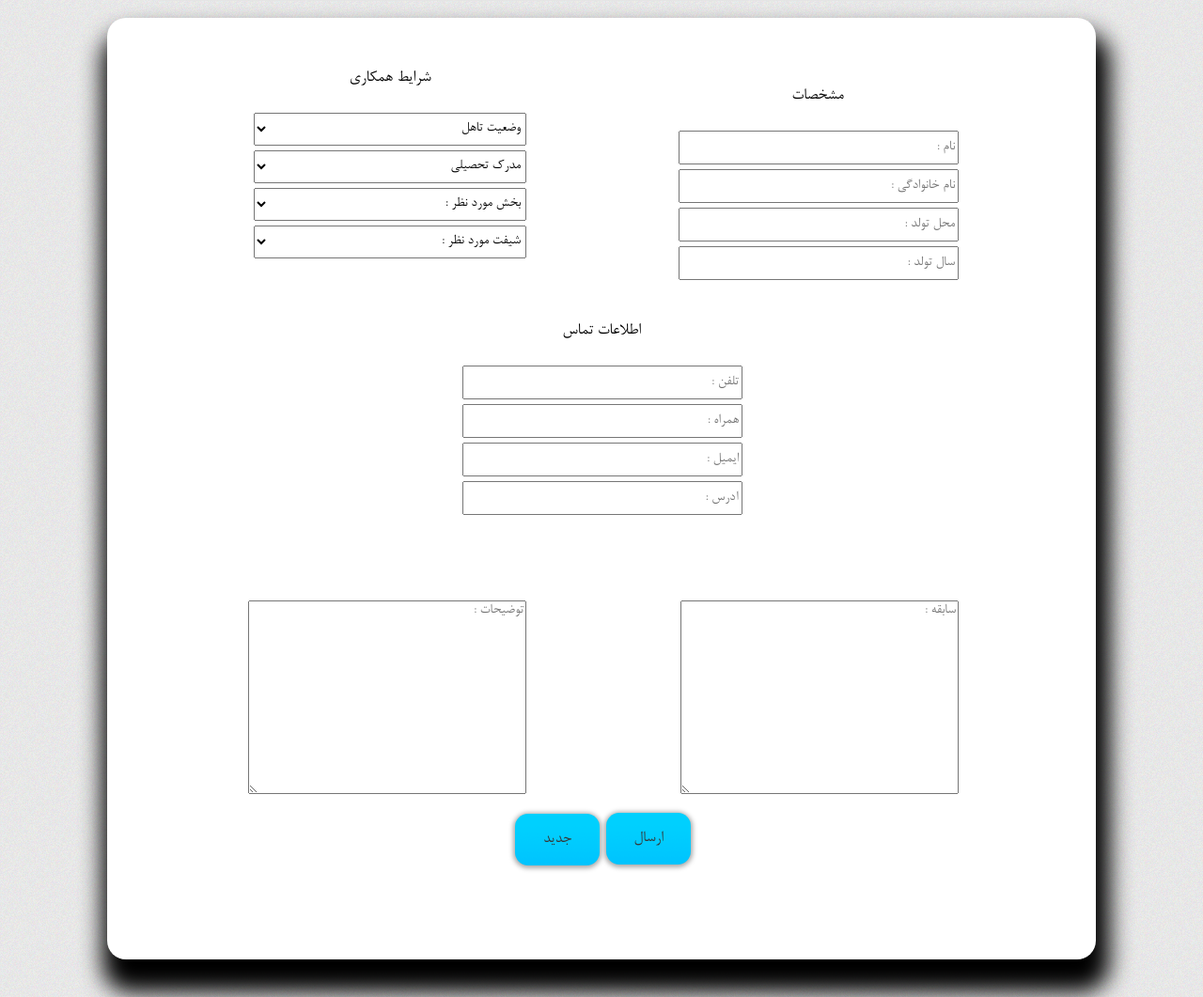
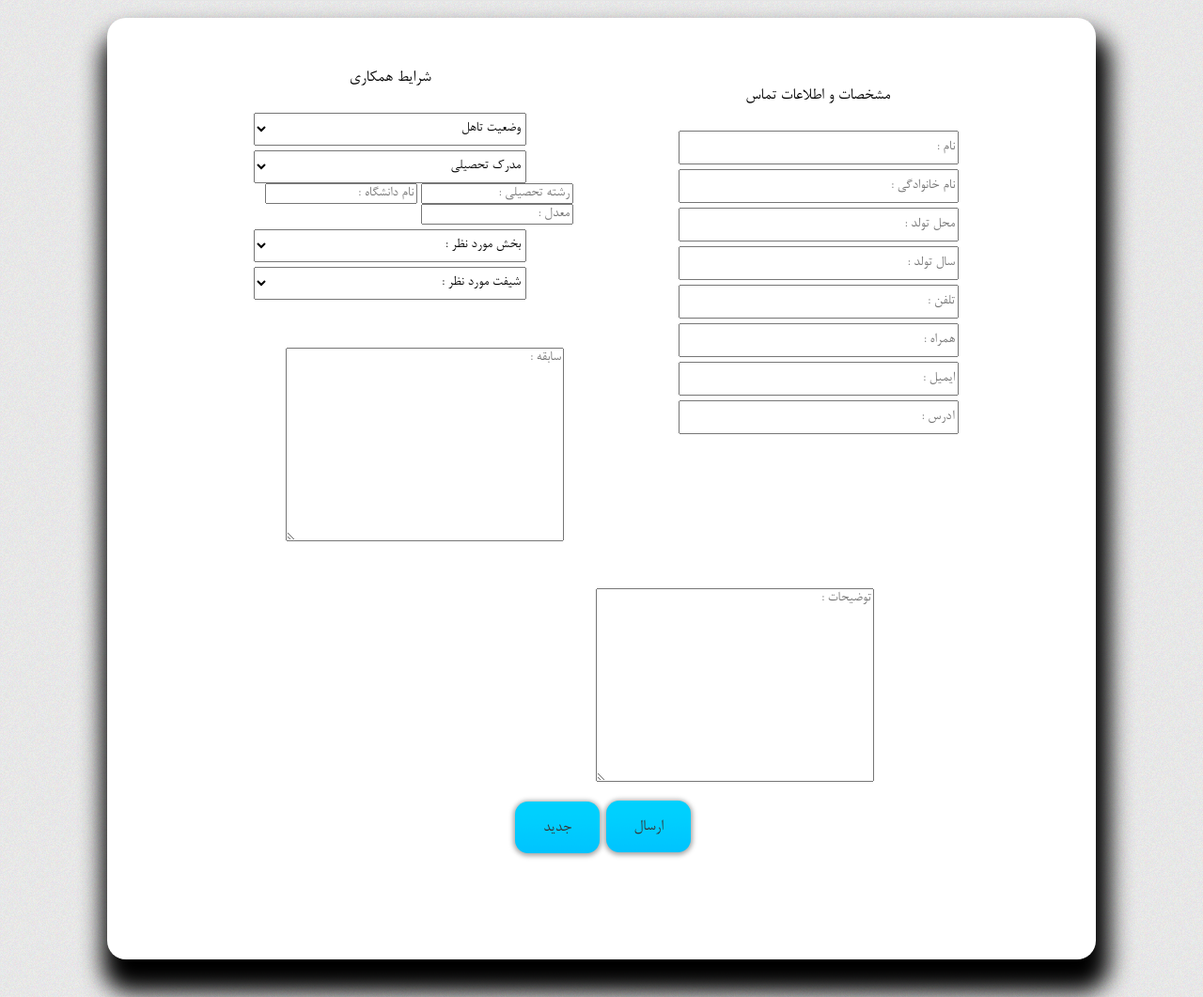
Before and after one commit to etp1711/DrAminiLab.com, a PHP site: page /employment.php in a window 1280 px wide. Shown: the part 251-1312 px from the top of the page at 94% size. Run offline with PHP 8.4, Linux system fonts and the light colour scheme.

Commit message:
edit employment Page

```diff
--- a/employment.php
+++ b/employment.php
@@ -19,11 +19,17 @@
 				<form action="employment-mail.php" name="employment" id="employment" method="post" target="ifrm">
 				<div class="form-div">
 						<div class="first">
-							<h3>مشخصات</h3>
+							<h3>مشخصات و اطلاعات تماس</h3>
 							<input name="namein" id="namein" class="namein em-name"   type="text" placeholder="نام :" />
 							<input name="familin" id="familin" class="familin em-family" type="text" placeholder="نام خانوادگی :" />
 							<input name="birthin" id="birthin" class="birthin em-city"   type="text" placeholder="محل تولد :" />
 							<input name="agein" id="agein" class="agein em-age"    type="number" min="1340" max="1373"placeholder="سال تولد :"  />
+
+							<input name="telin" id="telin" class="telin em-phone"        type="text" placeholder="تلفن :" />
+							<input name="mobin" id="mobin" class="mobin em-mobile" 		 type="text" placeholder="همراه :" />
+							<input name="emailin" id="emailin" class="emailin em-email"  type="text" placeholder="ایمیل :" />
+							<input name="adresin" id="adresin" class="adresin em-adress" type="text" placeholder="آدرس :" />
+
 						</div>
 						<div class="second">
 							<h3>شرایط همکاری</h3>
@@ -32,13 +38,18 @@
 	  							<option class="color">متاهل</option>
 	  							<option class="color">مجرد</option>
 	  						</select>
+
 							<select name="evidencein" id="evidencein" class="evidencein"><!-- Madrak -->
-								<option value="0">مدرک تحصیلی</option>
-	  							<option class="color">فوق دیپلم</option>
-	  							<option class="color">لیسانس</option>
-	  							<option class="color">فوق لیسانس</option>
-	  							<option class="color">دکترا</option>
+								<option value="0" >مدرک تحصیلی</option>
+	  							<option value="1"	class="color">فوق دیپلم</option>
+	  							<option value="2"	class="color">لیسانس</option>
+	  							<option value="3"	class="color">فوق لیسانس</option>
+	  							<option value="4"	class="color">دکترا</option>
 							</select>
+
+							<input name="Field-Study" id="study" class="s"   type="text" placeholder="رشته تحصیلی :" />
+							<input name="Field-Study" id="study" class="s"   type="text" placeholder="نام دانشگاه :" />
+							<input name="average" id="average" class="average-ma"   type="text" placeholder="معدل :" />
 
 							<select name="partin" id="partin" class="partin"><!-- Bakhsh -->
 								<option value="0">بخش مورد نظر :</option>
@@ -58,19 +69,17 @@
 	  							<option class="color">بعد از ظهر</option>
 	  							<option class="color">مهم نیست</option>
 	  						</select>
+
 						</div>
-						<div class="third">
-							<h3>اطلاعات تماس</h3>
-							<input name="telin" id="telin" class="telin em-phone"        type="text" placeholder="تلفن :" />
-							<input name="mobin" id="mobin" class="mobin em-mobile" 		 type="text" placeholder="همراه :" />
-							<input name="emailin" id="emailin" class="emailin em-email"  type="text" placeholder="ایمیل :" />
-							<input name="adresin" id="adresin" class="adresin em-adress" type="text" placeholder="آدرس :" />
-						</div>
+
+
+						<!-- Sabegheh -->
 						<div class="description">
 							<textarea name="historyin" id="historyin" class="historyin r-hist" placeholder="سابقه :"></textarea>
 							<textarea name="explainin" id="explainin" class="explainin l-desc" placeholder="توضیحات :"></textarea>
 
 						</div>
+
 						<div class="btns">
 							<input id="keys" type="submit" value="ارسال" class="submit"/>
 							<input id="keys" type="reset" value="جدید" class="reset"/>
```
